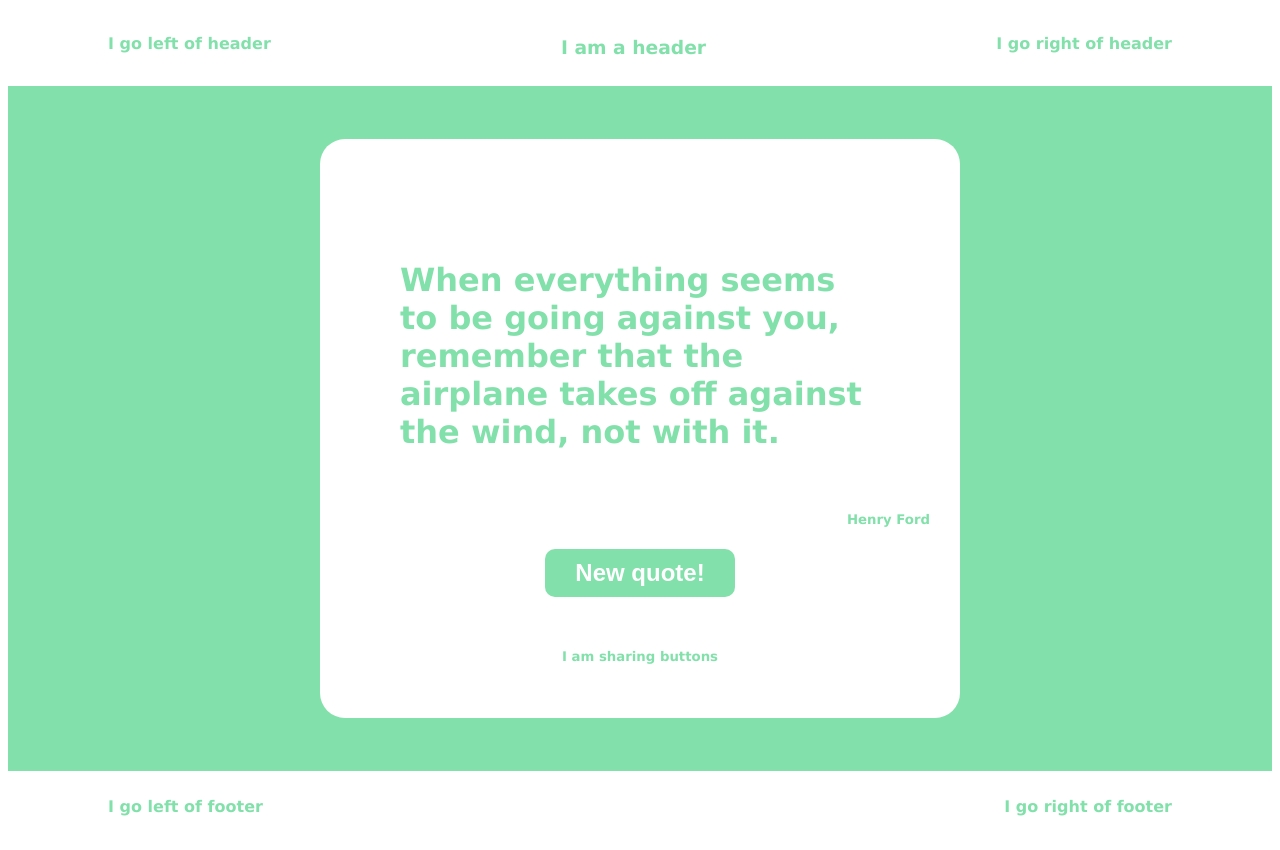
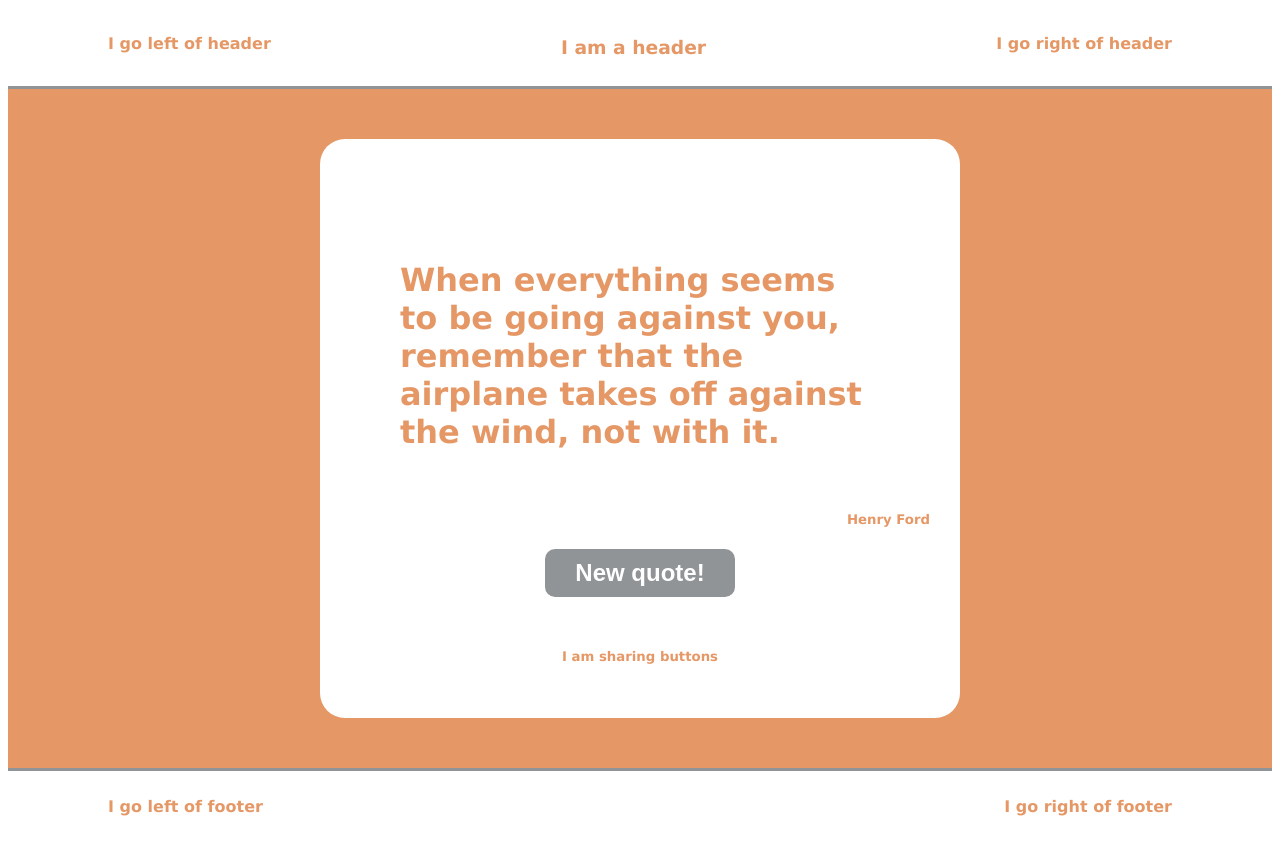
Before and after one commit to double-dash-dino/fluffy-guacamole, a React (Create React App) app in the folder random-quote-app/: page / in a window 1280 px wide. Built offline with nearby package versions, Linux system fonts and the light colour scheme.

Commit message:
add darker colours for borders

```diff
--- a/random-quote-app/src/random-quote-app-components.jsx
+++ b/random-quote-app/src/random-quote-app-components.jsx
@@ -15,9 +15,10 @@ for (var i = 0; i < quotes.length; i++) {
 }
 
 const randomNumber = Math.random();
-const colourNumber = Math.floor(randomNumber * 10);
+const colourNumber = Math.floor(randomNumber * 14);
 const quoteNumber = Math.floor(randomNumber * 102);
-const randomColour = colours[colourNumber];
+const randomColour = colours[colourNumber]["main-colour"];
+const randomColourDarker = colours[colourNumber]["border-colour"];
 
 class Application extends Component {
   constructor(props) {
@@ -47,7 +48,11 @@ class Header extends Component {
     return (
       <div
         className="header"
-        style={{ backgroundColor: "white", color: randomColour }}
+        style={{
+          backgroundColor: "white",
+          color: randomColour,
+          borderColor: randomColourDarker,
+        }}
       >
         <p className="header-text">I go left of header</p>
         <h3>I am a header</h3>
@@ -83,7 +88,7 @@ class QuoteBox extends Component {
               className="refresh-button"
               onClick={refreshPage}
               style={{
-                backgroundColor: randomColour,
+                backgroundColor: randomColourDarker,
                 border: "none",
                 color: "white",
               }}
@@ -110,7 +115,11 @@ class Footer extends Component {
     return (
       <div
         className="footer"
-        style={{ backgroundColor: "white", color: randomColour }}
+        style={{
+          backgroundColor: "white",
+          color: randomColour,
+          borderColor: randomColourDarker,
+        }}
       >
         <p className="footer-text"> I go left of footer</p>
         <p className="footer-text"> I go right of footer</p>
--- a/random-quote-app/src/random-quote-app-data.json
+++ b/random-quote-app/src/random-quote-app-data.json
@@ -1,19 +1,62 @@
 {
   "colours": [
-    "#e6b0aa",
-    "#f1948a",
-    "#c39bd3",
-    "#bb8fce",
-    "#7fb3d5",
-    "#85c1e9",
-    "#76d7c4",
-    "#73c6b6",
-    "#7dcea0",
-    "#82e0aa",
-    "#f7dc6f",
-    "#f8c471",
-    "#f0b27a",
-    "#e59866"
+    {
+      "main-colour": "#e6b0aa",
+      "border-colour": "#a93226"
+    },
+    {
+      "main-colour": "#f1948a",
+      "border-colour": "#cb4335"
+    },
+    {
+      "main-colour": "#c39bd3",
+      "border-colour": "#884ea0"
+    },
+    {
+      "main-colour": "#bb8fce",
+      "border-colour": "#7d3c98"
+    },
+    {
+      "main-colour": "#7fb3d5",
+      "border-colour": "#2471a3"
+    },
+    {
+      "main-colour": "#85c1e9",
+      "border-colour": "#2e86c1"
+    },
+    {
+      "main-colour": "#76d7c4",
+      "border-colour": "#17a589"
+    },
+    {
+      "main-colour": "#73c6b6",
+      "border-colour": "#138d75"
+    },
+    {
+      "main-colour": "#7dcea0",
+      "border-colour": "#229954"
+    },
+    {
+      "main-colour": "#82e0aa",
+      "border-colour": "#28b463"
+    },
+
+    {
+      "main-colour": "#f7dc6f",
+      "border-colour": "#d4ac0d"
+    },
+    {
+      "main-colour": "#f8c471",
+      "border-colour": "#d68910"
+    },
+    {
+      "main-colour": "#f0b27a",
+      "border-colour": "#a04000"
+    },
+    {
+      "main-colour": "#e59866",
+      "border-colour": "#909497"
+    }
   ],
 
   "quotes": [
```
